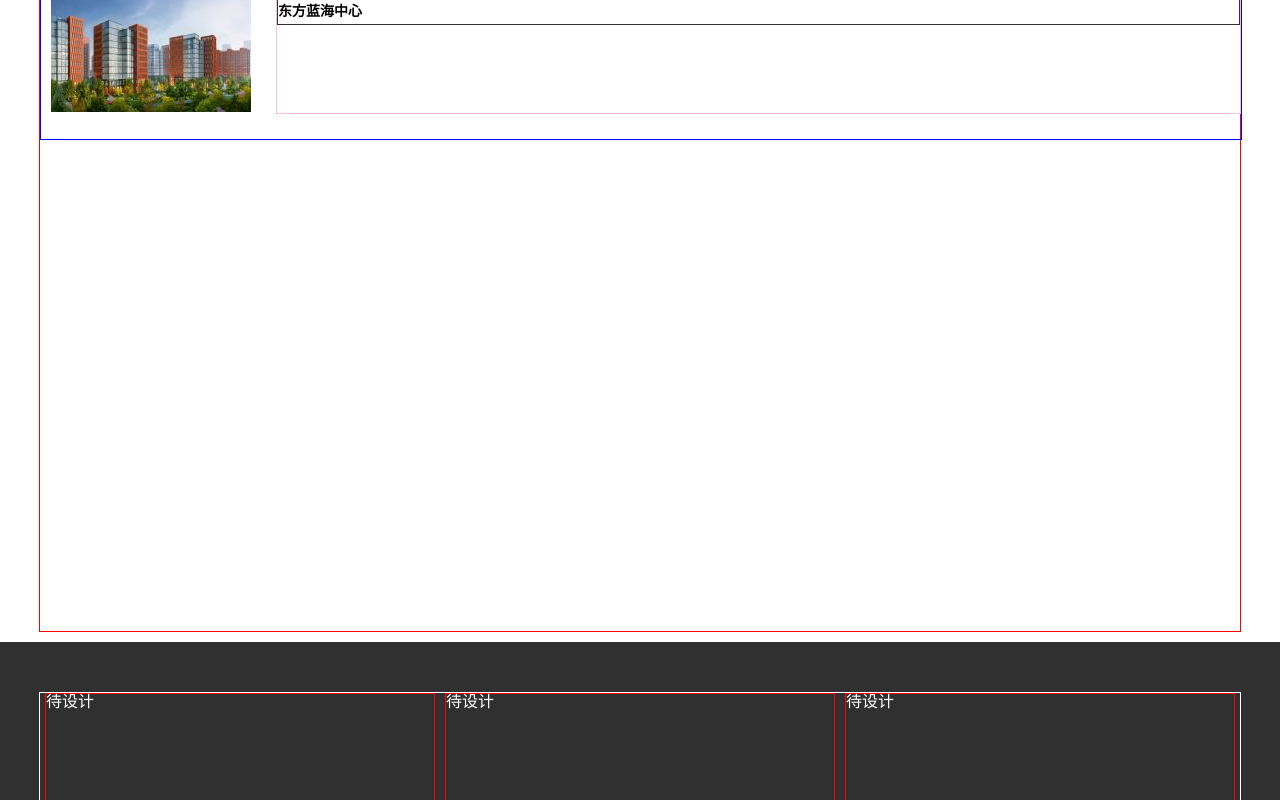
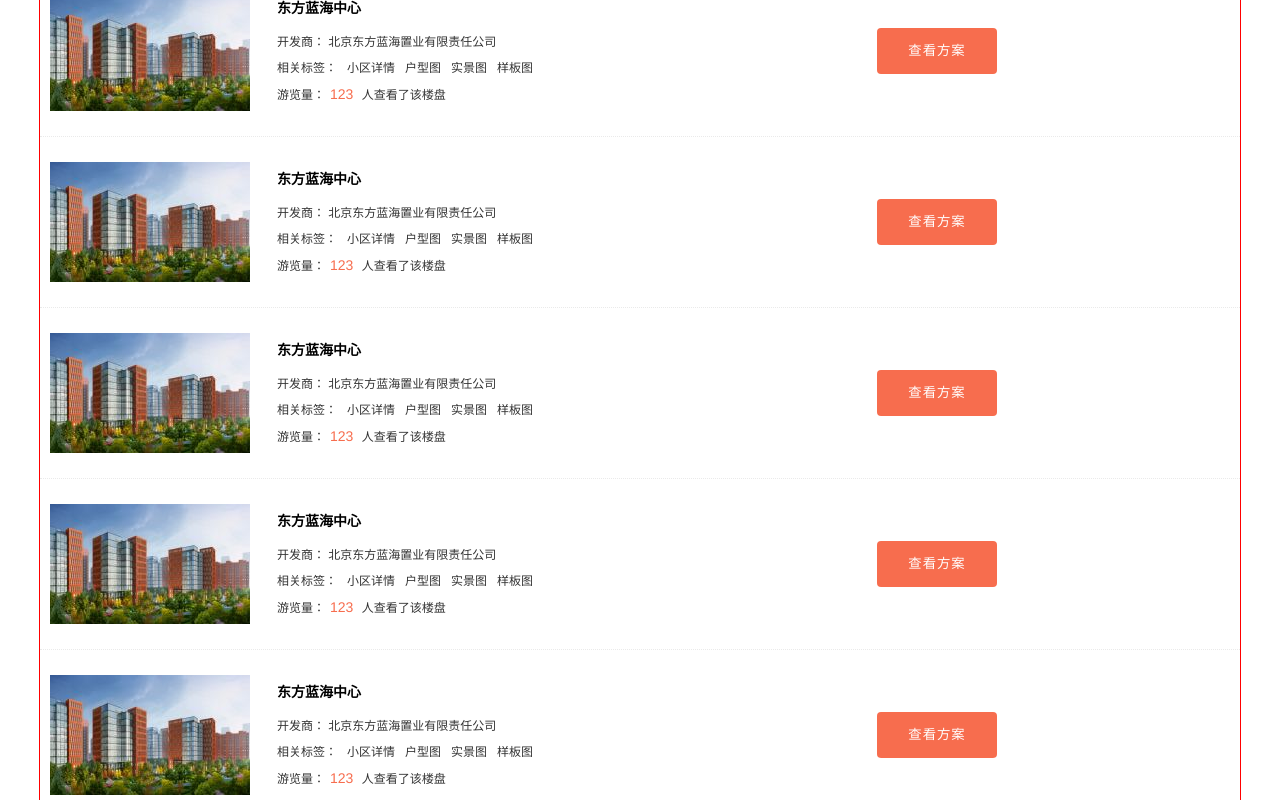
Before and after one commit to 19802358620/Course, a Vue app in the folder 前端/foreman/: page /community in a window 1280 px wide. Shown: the part 260-1060 px from the top of the page. Built offline with nearby package versions, Linux system fonts and the light colour scheme.

Commit message:
2021-2-2-2

```diff
--- a/前端/foreman/src/App.vue
+++ b/前端/foreman/src/App.vue
@@ -71,5 +71,6 @@ export default {
     text-align: center;
     line-height: 160px;
     padding: 0;
+    overflow: hidden;
   }
 </style>
--- a/前端/foreman/src/views/同城装修/Community.vue
+++ b/前端/foreman/src/views/同城装修/Community.vue
@@ -1,5 +1,5 @@
 <template>
-  <div class="m" :style="{height:`${height}px`}">
+  <div class="m">
       <div class="tilte">
           <div class="ared">
               <a href="" class="a"><h1>重庆小区</h1></a>
@@ -36,7 +36,157 @@
               <div class="right_tilte">
                   <a href="#">东方蓝海中心</a>
               </div>
+              <div class="li">
+                  <button class="btn">查看方案</button>
+              </div>
+               <div class="li">
+                 <span>开发商：</span>
+                 北京东方蓝海置业有限责任公司
+              </div>
+              <div class="li01">
+                 <span>相关标签：</span>
+                 <a href="">小区详情</a>
+                 <a href="">户型图</a>
+                 <a href="">实景图</a>
+                 <a href="">样板图</a>
+              </div>
+               <div class="li02">
+                 <span>游览量：</span>
+                 <em>123</em>
+                 人查看了该楼盘
+              </div>
           </div>
+      </div>
+      <div class="list">
+          <div class="left">
+              <a href="">
+                  <img src="../../assets/imgs/我的小区/我的小区.jpg" alt="">
+              </a>
+          </div>
+          <div class="right">
+              <div class="right_tilte">
+                  <a href="#">东方蓝海中心</a>
+              </div>
+              <div class="li">
+                  <button class="btn">查看方案</button>
+              </div>
+               <div class="li">
+                 <span>开发商：</span>
+                 北京东方蓝海置业有限责任公司
+              </div>
+              <div class="li01">
+                 <span>相关标签：</span>
+                 <a href="">小区详情</a>
+                 <a href="">户型图</a>
+                 <a href="">实景图</a>
+                 <a href="">样板图</a>
+              </div>
+               <div class="li02">
+                 <span>游览量：</span>
+                 <em>123</em>
+                 人查看了该楼盘
+              </div>
+          </div>
+      </div>
+      <div class="list">
+          <div class="left">
+              <a href="">
+                  <img src="../../assets/imgs/我的小区/我的小区.jpg" alt="">
+              </a>
+          </div>
+          <div class="right">
+              <div class="right_tilte">
+                  <a href="#">东方蓝海中心</a>
+              </div>
+              <div class="li">
+                  <button class="btn">查看方案</button>
+              </div>
+               <div class="li">
+                 <span>开发商：</span>
+                 北京东方蓝海置业有限责任公司
+              </div>
+              <div class="li01">
+                 <span>相关标签：</span>
+                 <a href="">小区详情</a>
+                 <a href="">户型图</a>
+                 <a href="">实景图</a>
+                 <a href="">样板图</a>
+              </div>
+               <div class="li02">
+                 <span>游览量：</span>
+                 <em>123</em>
+                 人查看了该楼盘
+              </div>
+          </div>
+      </div>
+      <div class="list">
+          <div class="left">
+              <a href="">
+                  <img src="../../assets/imgs/我的小区/我的小区.jpg" alt="">
+              </a>
+          </div>
+          <div class="right">
+              <div class="right_tilte">
+                  <a href="#">东方蓝海中心</a>
+              </div>
+              <div class="li">
+                  <button class="btn">查看方案</button>
+              </div>
+               <div class="li">
+                 <span>开发商：</span>
+                 北京东方蓝海置业有限责任公司
+              </div>
+              <div class="li01">
+                 <span>相关标签：</span>
+                 <a href="">小区详情</a>
+                 <a href="">户型图</a>
+                 <a href="">实景图</a>
+                 <a href="">样板图</a>
+              </div>
+               <div class="li02">
+                 <span>游览量：</span>
+                 <em>123</em>
+                 人查看了该楼盘
+              </div>
+          </div>
+      </div>
+      <div class="list">
+          <div class="left">
+              <a href="">
+                  <img src="../../assets/imgs/我的小区/我的小区.jpg" alt="">
+              </a>
+          </div>
+          <div class="right">
+              <div class="right_tilte">
+                  <a href="#">东方蓝海中心</a>
+              </div>
+              <div class="li">
+                  <button class="btn">查看方案</button>
+              </div>
+               <div class="li">
+                 <span>开发商：</span>
+                 北京东方蓝海置业有限责任公司
+              </div>
+              <div class="li01">
+                 <span>相关标签：</span>
+                 <a href="">小区详情</a>
+                 <a href="">户型图</a>
+                 <a href="">实景图</a>
+                 <a href="">样板图</a>
+              </div>
+               <div class="li02">
+                 <span>游览量：</span>
+                 <em>123</em>
+                 人查看了该楼盘
+              </div>
+          </div>
+      </div>
+      <div class="list_pager">
+          <el-pagination
+            background
+            layout="prev, pager, next"
+            :total="1000">
+      </el-pagination>
       </div>
   </div>
 </template>
@@ -51,11 +201,65 @@ export default {
 }
 </script>
 <style scoped>
+.list_pager{
+    margin: 25px 0px 0 0px;
+    padding-bottom: 25px;
+    border-bottom: 1px dotted #EAEAEA;
+    width: 100%;
+    overflow: hidden;
+    float: left;
+    height: 40px;
+}
+em{
+    font-style: normal;
+    color: #F76D4E;
+    margin: 0px 5px;
+    font-size: 14px;
+}
+span{
+    font-size: 12px;
+}
+.right .li{
+    font-size: 12px;
+    position: absolute;
+    top: -29px;
+}
+.right .li01{
+    font-size: 12px;
+    position: absolute;
+    top: -3px;
+}
+.right .li02{
+    font-size: 12px;
+    position: absolute;
+    top: 23px;
+}
+.right .li01 a{
+    margin-left: 10px;
+    color: inherit;
+}
+.li .btn{
+    position: relative;
+    display: block;
+    margin-top: 6px;
+    line-height: 30px;
+    float: right;
+    margin-right: 0px;
+    cursor: pointer;
+    width: 120px;
+    background-color: #F76D4E;
+    color: #ffffff;
+    padding: 8px 16px;
+    border: 0px;
+    letter-spacing: 1px;
+    border-radius: 4px;
+    top: 60px;
+    left: 600px;
+}
 .right .right_tilte{
     height: 30px;
     font-size: 14px;
     font-weight: bold;
-    border: 1px solid;
     position: relative;
 }
 .right_tilte a{
@@ -66,9 +270,9 @@ export default {
 }
 .list .right{
     width: 963px;
-    border: solid 1px pink;
     height: 120px;
     float: right;
+    position: relative;
 }
 img{
     width: 100%;
@@ -80,7 +284,6 @@ img{
     width: 100%;
     overflow: hidden;
     float: left;
-    border: 1px solid blue;
 }
 .list .left{
     float: left;
@@ -111,7 +314,6 @@ img{
     width: 1105px;
     float: right;
     box-sizing: border-box;
-
 }
 .item .ita{
     line-height: 34px;
@@ -122,7 +324,6 @@ img{
     font-size: 12px;
     border-radius: 2px;
     color: black;
-
 }
 .item .ita:hover{
     background: #F76D4E;
@@ -161,7 +362,6 @@ img{
     line-height: 50px;
     cursor: default;
     width: 100%;
-    border: 1px solid;
     height: 50px;
     position: relative;
 }
@@ -179,6 +379,8 @@ img{
     width: 1200px;
     margin: 10px auto;
     border: 1px solid red;
+    height: 100%;
+    overflow: hidden;
 }
 .tilte{
     width: 100%;
```
